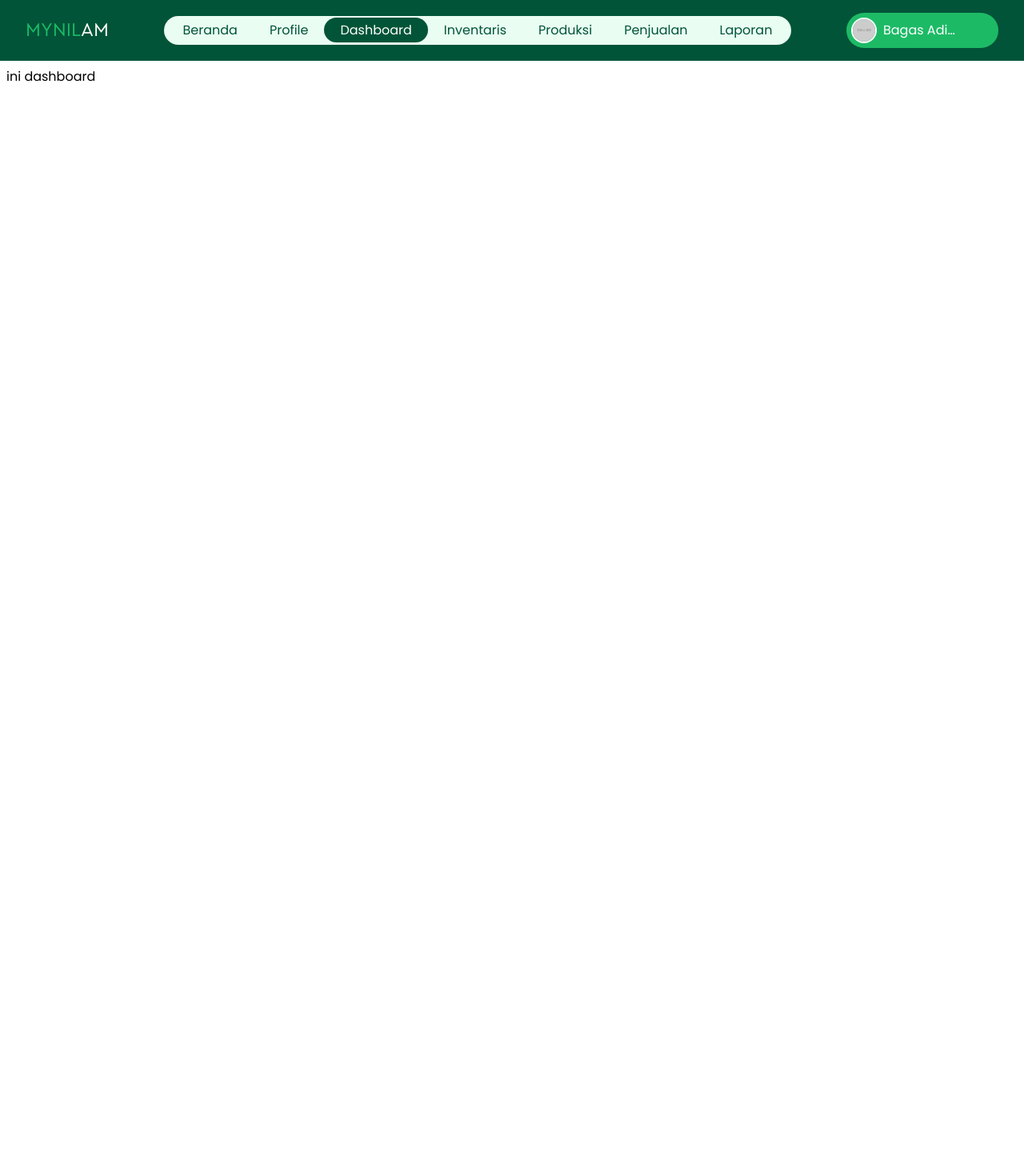
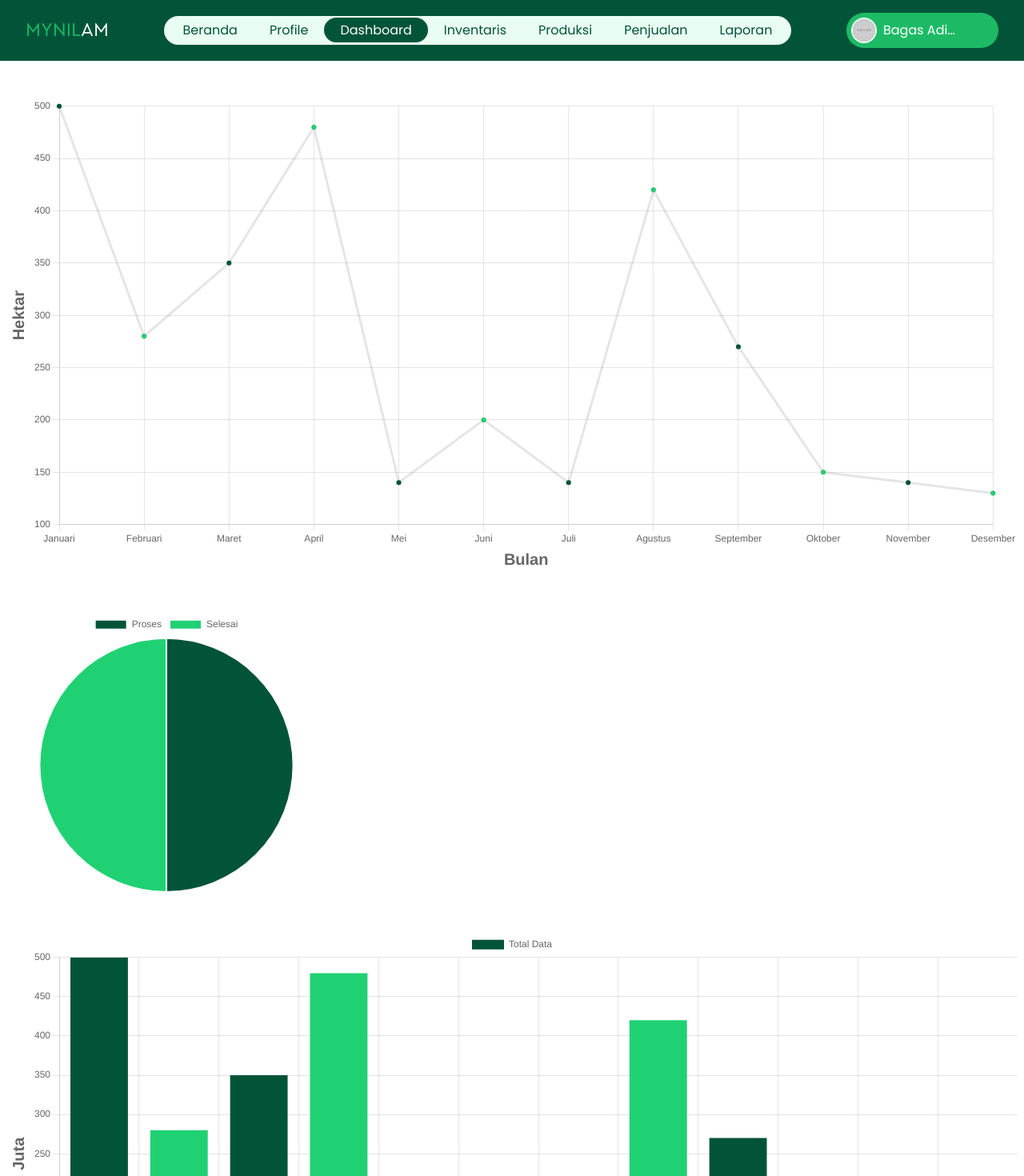
Before and after one commit to saptadi73/fe-mynilam-new, a Vue app: page /dashboard in a window 1280 px wide. Shown: the top 1470 px of the page at 80% size. Before the commit the page ends 800 px from the top, so only its background shows below. Built offline with nearby package versions, Linux system fonts and the light colour scheme.

Commit message:
feat(dashboard): add line chart, pie chart and bar chart

```diff
--- /dev/null
+++ b/src/components/BaseChart.vue
@@ -0,0 +1,36 @@
+<template>
+  <div :style="{ width: chartWidth, height: chartHeight }">
+    <canvas v-bind:id="chartId" aria-label="Chart Data" role="img"></canvas>
+  </div>
+</template>
+
+<script setup lang="ts">
+import Chart, { type ChartType, type ChartData, type ChartOptions } from 'chart.js/auto'
+import type { _DeepPartialObject } from 'node_modules/chart.js/dist/types/utils'
+import { onMounted } from 'vue'
+
+interface ChartProps {
+  chartId: string
+  chartType: ChartType
+  chartData: ChartData
+  chartOptions: _DeepPartialObject<ChartOptions<ChartType>>
+  chartWidth?: string
+  chartHeight?: string
+}
+
+const props = defineProps<ChartProps>()
+
+onMounted(() => {
+  renderChart()
+})
+
+const renderChart = () => {
+  const ctx = document.getElementById(props.chartId) as HTMLCanvasElement
+
+  new Chart(ctx, {
+    type: props.chartType,
+    data: props.chartData,
+    options: props.chartOptions,
+  })
+}
+</script>
--- a/src/pages/DashboardPage.vue
+++ b/src/pages/DashboardPage.vue
@@ -1,3 +1,183 @@
 <template>
-  <div class="p-2">ini dashboard</div>
+  <div class="p-2">
+    <div>
+      <BaseChart chartId="chart1" chartType="line" :chartData="lineChartData" :chartOptions="lineChartOptions" />
+    </div>
+
+    <div>
+      <BaseChart
+        chartId="chart2"
+        chartType="pie"
+        :chartData="data"
+        :chartOptions="chartOptions"
+        chartWidth="400px"
+        chartHeight="auto"
+      />
+    </div>
+
+    <div>
+      <BaseChart chartId="chart3" chartType="bar" :chartData="barChartData" :chartOptions="barChartOptions" />
+    </div>
+  </div>
 </template>
+
+<script setup lang="ts">
+import BaseChart from '@/components/BaseChart.vue'
+import { ChartData, ChartOptions } from 'chart.js/auto'
+
+const lineChartData: ChartData = {
+  labels: [
+    'Januari',
+    'Februari',
+    'Maret',
+    'April',
+    'Mei',
+    'Juni',
+    'Juli',
+    'Agustus',
+    'September',
+    'Oktober',
+    'November',
+    'Desember',
+  ],
+  datasets: [
+    {
+      label: 'Total Data',
+      data: [500, 280, 350, 480, 140, 200, 140, 420, 270, 150, 140, 130],
+      backgroundColor: ['#015438', '#20D173'],
+      hoverOffset: 4,
+    },
+  ],
+}
+
+const lineChartOptions: ChartOptions<'line'> = {
+  responsive: true,
+  maintainAspectRatio: true,
+  plugins: {
+    legend: {
+      display: false,
+    },
+    title: {
+      display: true,
+    },
+    subtitle: {
+      display: true,
+    },
+  },
+  scales: {
+    x: {
+      title: {
+        display: true,
+        text: 'Bulan',
+        font: {
+          size: 20,
+          weight: 'bold',
+        },
+      },
+    },
+    y: {
+      title: {
+        display: true,
+        text: 'Hektar',
+        font: {
+          size: 20,
+          weight: 'bold',
+        },
+      },
+    },
+  },
+}
+
+const data: ChartData = {
+  labels: ['Proses', 'Selesai'],
+  datasets: [
+    {
+      label: 'Total Data',
+      data: [50, 50],
+      backgroundColor: ['#015438', '#20D173'],
+      hoverOffset: 4,
+    },
+  ],
+}
+
+const chartOptions: ChartOptions<'pie'> = {
+  responsive: true,
+  maintainAspectRatio: true,
+  plugins: {
+    legend: {
+      display: true,
+    },
+    title: {
+      display: true,
+    },
+    subtitle: {
+      display: true,
+    },
+  },
+}
+
+const barChartData: ChartData = {
+  labels: [
+    'Januari',
+    'Februari',
+    'Maret',
+    'April',
+    'Mei',
+    'Juni',
+    'Juli',
+    'Agustus',
+    'September',
+    'Oktober',
+    'November',
+    'Desember',
+  ],
+  datasets: [
+    {
+      label: 'Total Data',
+      data: [500, 280, 350, 480, 140, 200, 140, 420, 270, 150, 140, 130],
+      backgroundColor: ['#015438', '#20D173'],
+      hoverOffset: 4,
+    },
+  ],
+}
+
+const barChartOptions: ChartOptions<'pie'> = {
+  responsive: true,
+  maintainAspectRatio: true,
+  plugins: {
+    legend: {
+      display: true,
+    },
+    title: {
+      display: true,
+    },
+    subtitle: {
+      display: true,
+    },
+  },
+  scales: {
+    x: {
+      title: {
+        display: true,
+        text: 'Bulan',
+        font: {
+          size: 20,
+          weight: 'bold',
+        },
+      },
+    },
+    y: {
+      title: {
+        display: true,
+        text: 'Juta',
+        font: {
+          size: 20,
+          weight: 'bold',
+        },
+      },
+    },
+  },
+}
+</script>
+
+<style></style>
```
Also changed, not shown: src/assets/images/wave-bottom.svg (added), src/assets/images/wave-top.png (added).
